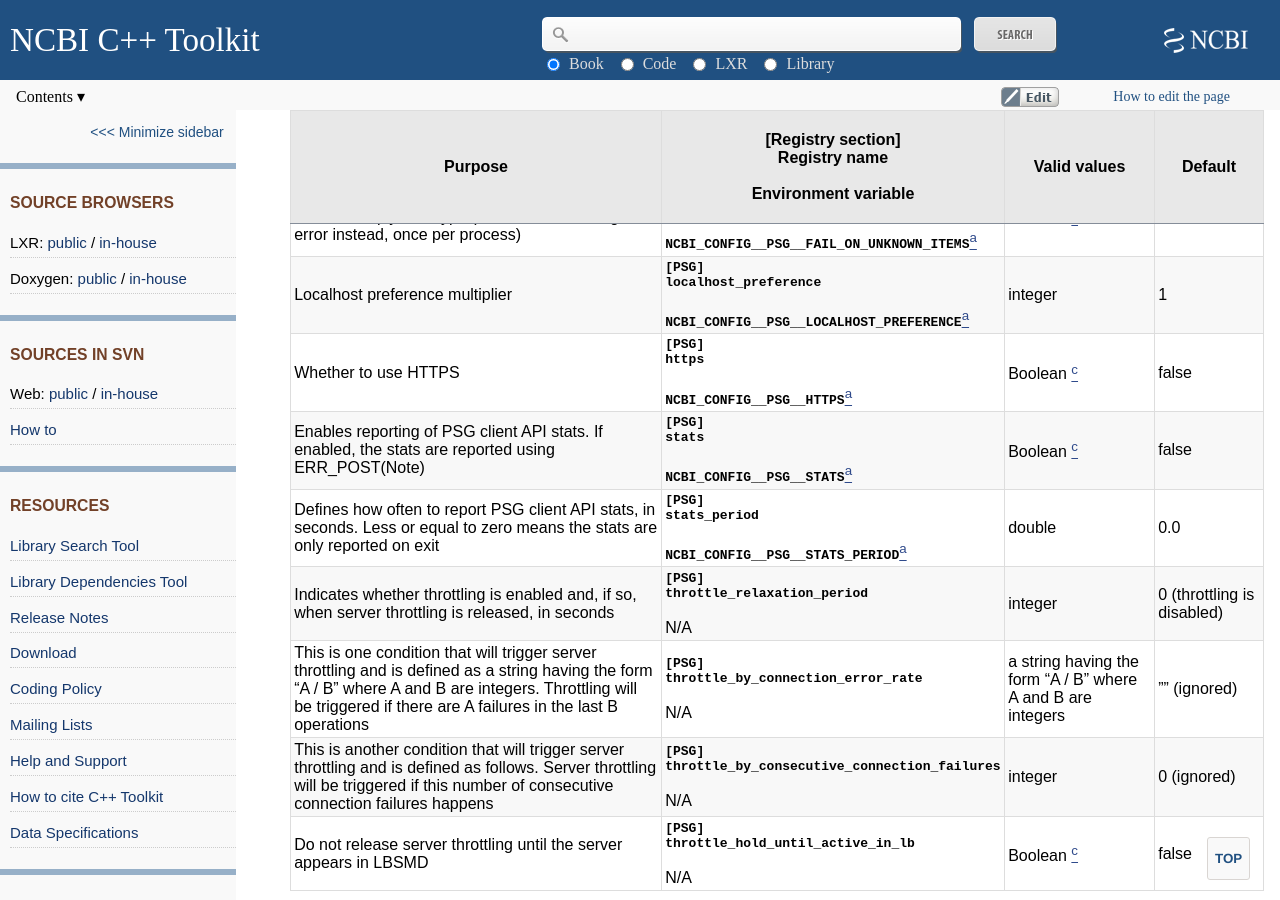
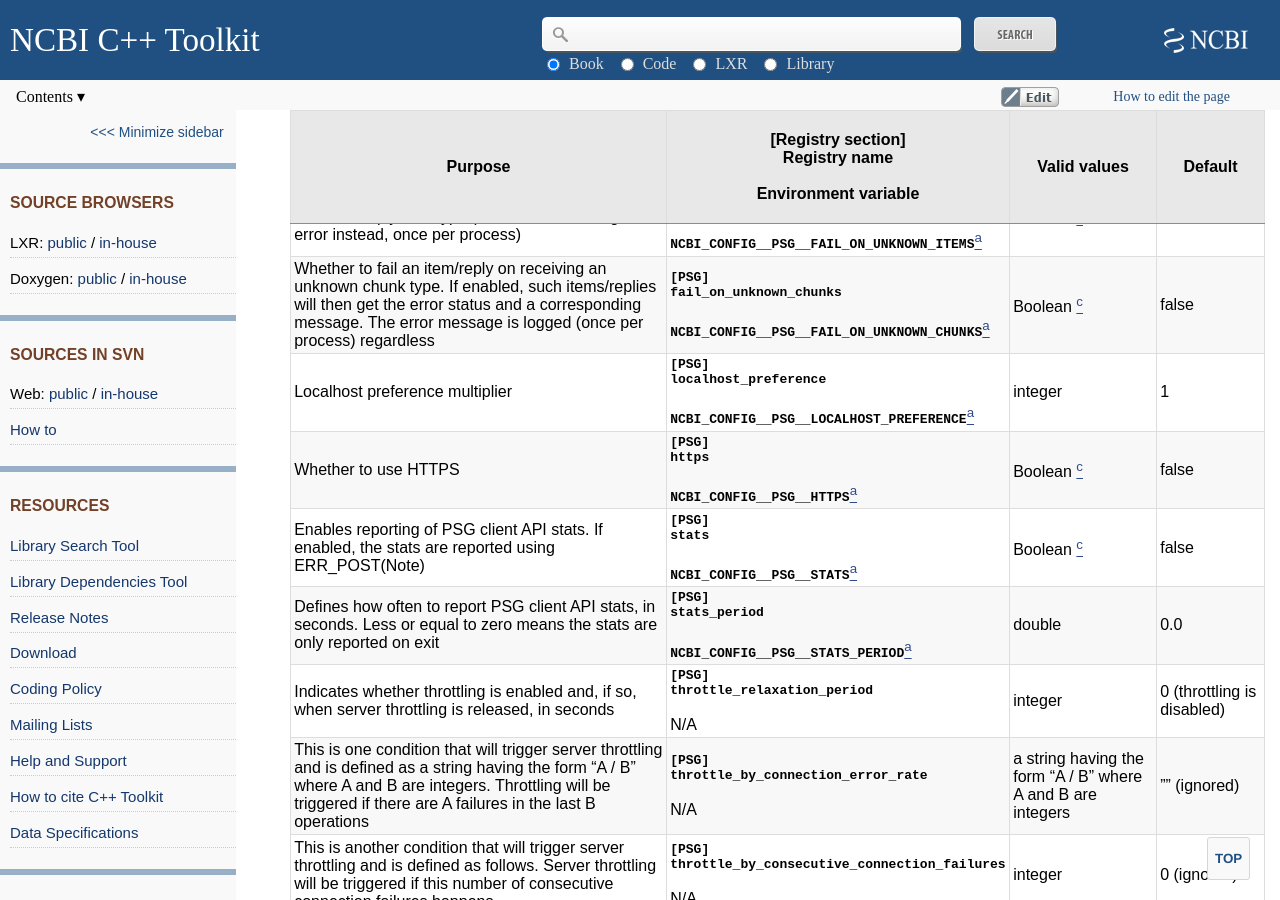
Before and after one commit to ncbi/cxx-toolkit, a Jekyll site: the page built from pages/ch_libconfig.md, in a window 1280 px wide and 900 px high, scrolled down 37963 px. Built offline with Jekyll 4.4.1, drawn with Linux system fonts in a browser that asks for light colours.

Commit message:
Described new PSG param. JIRA CXX-12266
* [PSG] fail_on_unknown_chunks.

```diff
--- a/pages/ch_libconfig.md
+++ b/pages/ch_libconfig.md
@@ -830,6 +830,7 @@
 | Arbitrary URL arguments to add to every request                                                                                                                                                                        | **`[PSG]`**<br/>**`request_user_args`**<br/><br/>**`NCBI_CONFIG__PSG__REQUEST_USER_ARGS`**[<sup>a</sup>](#ch_libconfig.TF.13.1.1)           | string                                                      | ""                         |
 | Enables using user contexts as request IDs. If enabled, user contexts are internally cast to strings and, if successful, then used in logging of debug printout (see above).                                           | **`[PSG]`**<br/>**`user_request_ids`**<br/><br/>**`NCBI_CONFIG__PSG__USER_REQUEST_IDS`**[<sup>a</sup>](#ch_libconfig.TF.13.1.1)             | Boolean [<sup>c</sup>](#ch_libconfig.TF.13.1.3)             | false                      |
 | Whether to throw an exception on retrieving an unknown reply item type (or, if set false, to log an error instead, once per process)                                                                                   | **`[PSG]`**<br/>**`fail_on_unknown_items`**<br/><br/>**`NCBI_CONFIG__PSG__FAIL_ON_UNKNOWN_ITEMS`**[<sup>a</sup>](#ch_libconfig.TF.13.1.1)   | Boolean [<sup>c</sup>](#ch_libconfig.TF.13.1.3)             | false                      |
+| Whether to fail an item/reply on receiving an unknown chunk type. If enabled, such items/replies will then get the error status and a corresponding message. The error message is logged (once per process) regardless | **`[PSG]`**<br/>**`fail_on_unknown_chunks`**<br/><br/>**`NCBI_CONFIG__PSG__FAIL_ON_UNKNOWN_CHUNKS`**[<sup>a</sup>](#ch_libconfig.TF.13.1.1) | Boolean [<sup>c</sup>](#ch_libconfig.TF.13.1.3)             | false                      |
 | Localhost preference multiplier                                                                                                                                                                                        | **`[PSG]`**<br/>**`localhost_preference`**<br/><br/>**`NCBI_CONFIG__PSG__LOCALHOST_PREFERENCE`**[<sup>a</sup>](#ch_libconfig.TF.13.1.1)     | integer                                                     | 1                          |
 | Whether to use HTTPS                                                                                                                                                                                                   | **`[PSG]`**<br/>**`https`**<br/><br/>**`NCBI_CONFIG__PSG__HTTPS`**[<sup>a</sup>](#ch_libconfig.TF.13.1.1)                                   | Boolean [<sup>c</sup>](#ch_libconfig.TF.13.1.3)             | false                      |
 | Enables reporting of PSG client API stats. If enabled, the stats are reported using ERR_POST(Note)                                                                                                                     | **`[PSG]`**<br/>**`stats`**<br/><br/>**`NCBI_CONFIG__PSG__STATS`**[<sup>a</sup>](#ch_libconfig.TF.13.1.1)                                   | Boolean [<sup>c</sup>](#ch_libconfig.TF.13.1.3)             | false                      |
```
